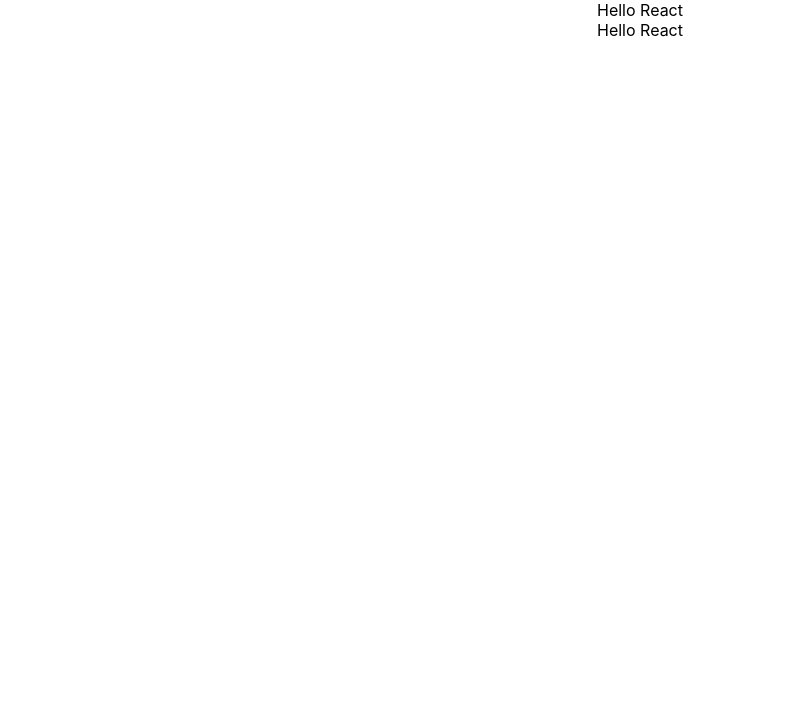
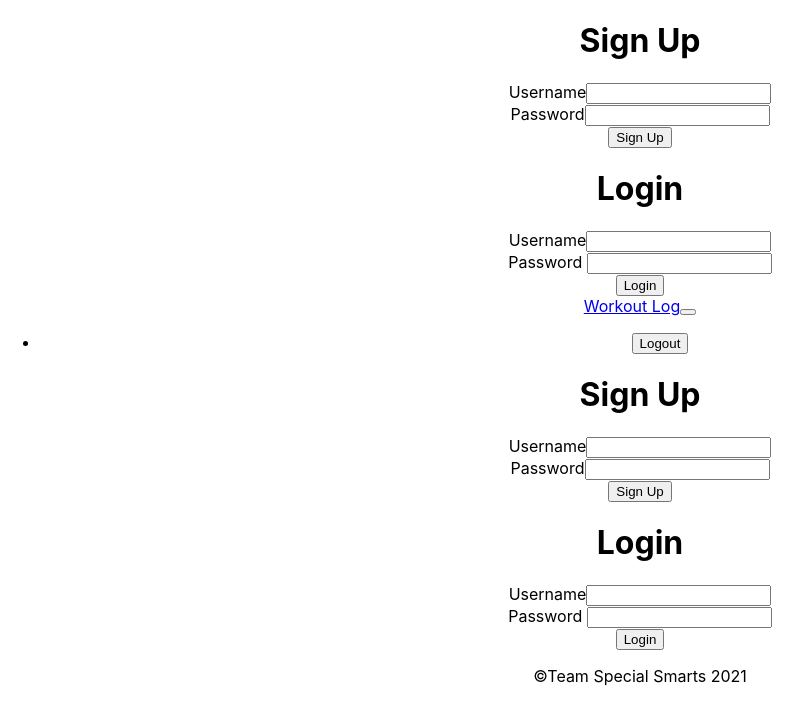
Before and after one commit to AlaynaCarlin/BlueClient, a React (Create React App) app in the folder client/: page / in a window 1280 px wide. Shown: the top 724 px of the page, without its empty margins (0-812 px from the left). Built offline with nearby package versions, Linux system fonts and the light colour scheme.

Commit message:
created login/navbar/signup/auth/footer

```diff
--- a/client/package.json
+++ b/client/package.json
@@ -6,9 +6,12 @@
     "@testing-library/jest-dom": "^5.15.1",
     "@testing-library/react": "^11.2.7",
     "@testing-library/user-event": "^12.8.3",
+    "bootstrap": "^5.1.3",
+    "nodemon": "^2.0.15",
     "react": "^17.0.2",
     "react-dom": "^17.0.2",
     "react-scripts": "4.0.3",
+    "reactstrap": "^9.0.1",
     "web-vitals": "^1.1.2"
   },
   "scripts": {
--- a/client/src/App.js
+++ b/client/src/App.js
@@ -1,13 +1,48 @@
-import logo from './logo.svg';
+import React, { useEffect, useState } from 'react';
 import './App.css';
-import LogIn from './Components/login';
-import SignUp from './Components/signup';
+import Login from './Components/auth/Login';
+import SignUp from './Components/auth/Signup';
+import Footer from './Components/Site/Footer';
+import Auth from './Components/auth/Auth';
+import Sitebar from './Components/auth/Navbar'
 
 function App() {
+  const [sessionToken, setSessionToken] = useState('');
+
+  useEffect(() => {
+    if (localStorage.getItem('token')){
+      setSessionToken(localStorage.getItem('token'));
+    }
+  }, [])
+
+  const updateToken = (newToken) => {
+    localStorage.setItem('token', newToken);
+    setSessionToken(newToken);
+    console.log(sessionToken);
+
+  }
+
+  const clearToken = () => {
+    localStorage.clear();
+    setSessionToken('')
+  }
+
+  const protectedViews = () => {
+    // return (sessionToken === localStorage.getItem('token') ? <LogIndex token={sessionToken}/>
+    // : <Auth updateToken={updateToken}/>)
+  }
+
+
   return (
     <div className="App">
-      <SignUp />
-     <LogIn />
+
+     <Auth />
+     {/* <Sitebar clickLogout={clearToken} /> */}
+      {/* {protectedViews()} */}
+      <Sitebar />
+     <SignUp />
+     <Login />
+     <Footer />
     </div>
   );
 }
--- a/client/src/Components/LogIn.js
+++ /dev/null
@@ -1,13 +0,0 @@
-import React from 'react';
-
-const LogIn = () => {
-    return(
-        <div>
-            <div>
-                Hello React
-            </div>
-        </div>
-    )
-}
-
-export default LogIn;
--- a/client/src/Components/SignUp.js
+++ /dev/null
@@ -1,13 +0,0 @@
-import React from 'react';
-
-const SignUp = () => {
-    return(
-        <div>
-            <div>
-                Hello React
-            </div>
-        </div>
-    )
-}
-
-export default SignUp;
--- /dev/null
+++ b/client/src/Components/Site/Footer.js
@@ -0,0 +1,13 @@
+import {Row} from 'reactstrap';
+
+const Footer = () => {
+    return(
+        <footer>
+            <Row>
+                <p>&copy;Team Special Smarts 2021</p>
+            </Row>
+        </footer>
+    )
+}
+
+export default Footer;
--- /dev/null
+++ b/client/src/Components/auth/Auth.js
@@ -0,0 +1,20 @@
+import React from 'react';
+import { Container, Row, Col } from 'reactstrap';
+import Signup from './Signup';
+import Login from './Login';
+
+const Auth = (props) => {
+    return (
+        <Container className="auth-container">
+            <Row>
+                <Col md="6">
+                    <Signup updateToken={props.updateToken} />
+                </Col>
+                <Col md="6" className="login-col">
+                    <Login updateToken={props.updateToken} />
+                </Col>
+            </Row>
+        </Container>
+    )
+}
+export default Auth;
--- /dev/null
+++ b/client/src/Components/auth/Login.js
@@ -0,0 +1,41 @@
+import React, {useState} from 'react';
+import {Form, FormGroup, Label, Input, Button} from 'reactstrap';
+
+const Login = (props) => {
+    const [username, setUsername] = useState('');
+    const [password, setPassword] = useState('');
+
+    const handleSubmit = (event) => {
+        event.preventDefault();
+        fetch('http://localhost:3000/user/login', {
+            method: 'POST',
+            body: JSON.stringify({user:{username: username, password: password}}),
+            headers: new Headers({
+                'Content-Type': 'application/json'
+            })
+        }).then(
+            (response) => response.json()
+        ).then((data) => {
+            props.updateToken(data.sessionToken)
+        })
+    }
+
+    return(
+        <div>
+            <h1>Login</h1>
+            <Form onSubmit={handleSubmit}>
+                <FormGroup>
+                    <Label htmlFor="username">Username</Label>
+                    <Input onChange={(e) => setUsername(e.target.value)} name="username" value={username} />
+                </FormGroup>
+                <FormGroup>
+                    <Label htmlFor="password"> Password </Label>
+                    <Input onChange={(e) => setPassword(e.target.value)} name="password" value={password} />
+                </FormGroup>
+                <Button type="submit">Login</Button>
+            </Form>
+        </div>
+    )
+}
+
+export default Login;
--- /dev/null
+++ b/client/src/Components/auth/Navbar.js
@@ -0,0 +1,34 @@
+import React, {useState} from 'react';
+import {
+    Collapse,
+    Navbar,
+    NavbarToggler,
+    NavbarBrand,
+    Nav,
+    NavItem,
+    Button
+}from 'reactstrap';
+
+const Sitebar = (props) => {
+    const [isOpen, setIsOpen] = useState(false);
+    const toggle =() => {
+        let newIsOpen = !isOpen;
+        setIsOpen(newIsOpen);
+    }
+    return(
+        <Navbar color="faded" light expand="md">
+            <NavbarBrand href="/">Workout Log</NavbarBrand>
+            <NavbarToggler onClick={toggle}/>
+            {/* //We just want to see what our site would look like on a mobile device. You will see that we get a hamburger icon pop up. Click on that, and then you will see our logout button appear. */}
+            <Collapse isOpen={isOpen} navbar>
+                <Nav className="ml-auto" navbar >
+                    <NavItem>
+                    <Button onClick={props.clickLogout}>Logout</Button>
+                    </NavItem>
+                </Nav>
+            </Collapse>
+        </Navbar>
+    )
+}
+
+export default Sitebar;
--- /dev/null
+++ b/client/src/Components/auth/Signup.js
@@ -0,0 +1,44 @@
+import React, {useState} from 'react';
+import {Form, FormGroup, Label, Input, Button} from 'reactstrap';
+
+const Signup = (props) => {
+    // console.log(props)
+    const [username, setUsername] = useState('');
+    const [password, setPassword]= useState('');
+
+    const handleSubmit = (event) => {
+        event.preventDefault();
+        fetch("http://localhost:3000/user/register", {
+            method: 'POST',
+            body: JSON.stringify({user:{username: username, passwordhash: password}}),
+            headers: new Headers({
+                'Content-Type': 'application/json'
+            })
+        }).then(
+            (response) => response.json()
+        ).then((data) => {
+            // console.log(data)
+            props.updateToken(data.sessionToken)
+        })
+    }
+
+    return(
+        <div>
+            <h1>Sign Up</h1>
+            <Form onSubmit={handleSubmit}>
+
+                <FormGroup>
+                    <Label htmlFor="username">Username</Label>
+                    <Input onChange={(e) => setUsername(e.target.value)} name="username" value={username} />
+                </FormGroup>
+                <FormGroup>
+                    <Label htmlFor="password">Password</Label>
+                    <Input onChange={(e) => setPassword(e.target.value)} name="password" value={password} />
+                </FormGroup>
+                <Button type="submit">Sign Up</Button>
+            </Form>
+        </div>
+    )
+}
+
+export default Signup;
```
Also changed, not shown: 2 other files (tests, documents, lock files or other folders).
